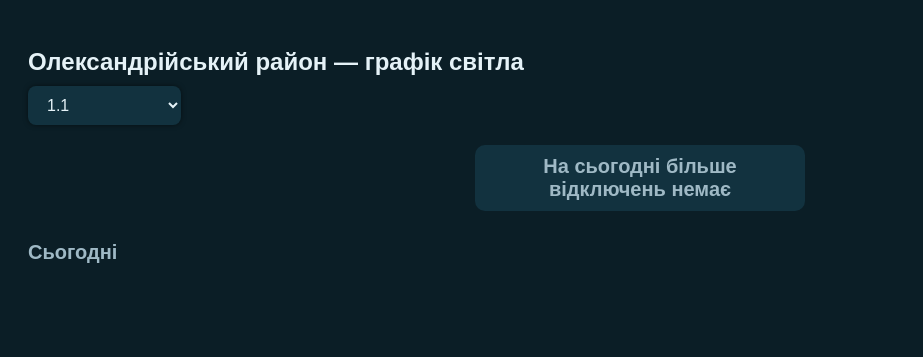
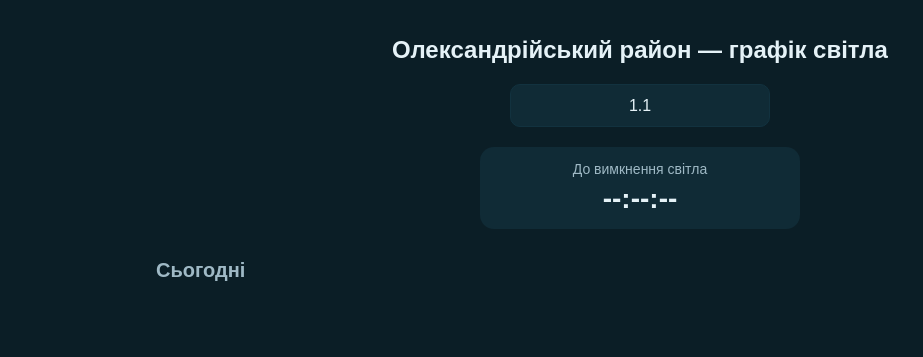
Before and after one commit to beznoschenko/AlexLight, a Python web app: template templates/index.html in a window 1280 px wide. Shown: the top 357 px of the page, without its empty margins (0-923 px from the left). Run offline with Jinja, Linux system fonts and the light colour scheme; the template is opened without the code that fills it, so the values that code supplies are empty.

Commit message:
Update index.html

```diff
--- a/templates/index.html
+++ b/templates/index.html
@@ -2,92 +2,159 @@
 <html lang="uk">
 <head>
 <meta charset="UTF-8">
+<meta name="viewport" content="width=device-width, initial-scale=1.0">
+
 <title>Графік відключень світла</title>
+
 <style>
-body {
-  background:#0b1e26;
-  color:#e5f2f7;
-  font-family:Arial, sans-serif;
-  padding:20px
+:root {
+  --bg: #0b1e26;
+  --panel: #102b36;
+  --hour: #12323f;
+  --off: #4b5d66;
+  --text: #e5f2f7;
+  --muted: #9fb9c5;
+  --accent: #1e90ff;
 }
 
-h2 { margin-bottom:10px; }
-
-/* Стиль для випадаючого списку */
-select#queue {
-  padding:10px 15px;
-  font-size:16px;
-  border-radius:8px;
-  border:none;
-  background:#12323f;
-  color:#e5f2f7;
-  cursor:pointer;
-  box-shadow: 0 0 5px rgba(0,0,0,0.5);
-  transition: all 0.2s ease-in-out;
-}
-select#queue:hover, select#queue:focus {
-  background:#1a3a4d;
-  outline:none;
-}
-select#queue option {
-  background:#0b1e26;
-  color:#e5f2f7;
+* {
+  box-sizing: border-box;
 }
 
-/* Заголовки графіків */
-h3 {
+body {
+  margin: 0;
+  background: var(--bg);
+  color: var(--text);
   font-family: Arial, sans-serif;
-  font-size: 20px;
-  font-weight: bold;
-  color: #9fb9c5; /* під стиль сайту */
-  margin-top: 30px;
-  margin-bottom: 10px; /* відступ після заголовку */
 }
 
-/* Графік */
-.timeline { display:grid; grid-template-columns:repeat(24,1fr); gap:2px; margin-top:10px }
-.hour { height:40px; background:#12323f; border-radius:4px; position:relative }
-.hour.off { background:#4b5d66 }
+.container {
+  max-width: 1000px;
+  margin: auto;
+  padding: 16px;
+}
+
+h2 {
+  text-align: center;
+  margin-bottom: 20px;
+}
+
+h3 {
+  color: var(--muted);
+  margin: 30px 0 12px;
+  font-size: 20px;
+}
+
+/* ===== Select ===== */
+.select-wrapper {
+  display: flex;
+  justify-content: center;
+  margin-bottom: 20px;
+}
+
+select {
+  background: var(--panel);
+  color: var(--text);
+  border: 1px solid var(--hour);
+  border-radius: 10px;
+  padding: 12px 16px;
+  font-size: 16px;
+  width: 100%;
+  max-width: 260px;
+  appearance: none;
+  text-align: center;
+}
+
+/* ===== Timer ===== */
+.timer-box {
+  max-width: 320px;
+  margin: 20px auto;
+  padding: 14px;
+  background: var(--panel);
+  border-radius: 14px;
+  text-align: center;
+}
+
+.timer-title {
+  font-size: 14px;
+  color: var(--muted);
+  margin-bottom: 6px;
+}
+
+.timer {
+  font-size: 28px;
+  font-weight: bold;
+}
+
+/* ===== Timeline ===== */
+.timeline-wrapper {
+  overflow-x: auto;
+}
+
+.timeline {
+  display: grid;
+  grid-template-columns: repeat(24, minmax(36px, 1fr));
+  gap: 3px;
+  min-width: 720px;
+}
+
+.hour {
+  height: 38px;
+  background: var(--hour);
+  border-radius: 4px;
+  position: relative;
+}
+
+.hour.off {
+  background: var(--off);
+}
+
 .hour::after {
   content: attr(data-hour);
-  position:absolute; top:-22px; left:50%;
-  transform:translateX(-50%);
-  font-size:12px; color:#9fb9c5
-}
-.now {
-  position:absolute; bottom:6px; left:50%;
-  transform:translateX(-50%);
-  width:8px; height:8px; background:#4cff4c; border-radius:50%
+  position: absolute;
+  top: -18px;
+  left: 50%;
+  transform: translateX(-50%);
+  font-size: 10px;
+  color: var(--muted);
 }
 
-/* Таймер */
-#next_event {
-  margin:20px auto; /* по центру */
-  font-size:20px;
-  font-weight:bold;
-  text-align:center;
-  padding:10px 15px; /* менше по ширині */
-  background:#12323f;
-  border-radius:10px;
-  display:flex;
-  justify-content:center;
-  gap:10px;
-  flex-direction: column;
-  align-items: center;
-  color: #9fb9c5;
-  max-width:300px; /* обмеження ширини */
+.now {
+  position: absolute;
+  bottom: 5px;
+  left: 50%;
+  transform: translateX(-50%);
+  width: 7px;
+  height: 7px;
+  background: var(--accent);
+  border-radius: 50%;
 }
-#next_event span.numbers { display:flex; gap:10px; margin-top:5px; justify-content:center; }
-#next_event span.numbers .number { font-size:28px; color:#4fb8d6; }
-#next_event span.numbers .label { font-size:12px; color:#9fb9c5; }
+
+/* ===== Mobile ===== */
+@media (max-width: 480px) {
+  h2 {
+    font-size: 20px;
+  }
+
+  h3 {
+    font-size: 18px;
+  }
+
+  .timer {
+    font-size: 24px;
+  }
+}
 </style>
 </head>
+
 <body>
+
+<div class="container">
 
 <h2>Олександрійський район — графік світла</h2>
 
+<div class="select-wrapper">
 <select id="queue">
-<option value="">Оберіть чергу</option>
   <option>1.1</option><option>1.2</option>
   <option>2.1</option><option>2.2</option>
   <option>3.1</option><option>3.2</option>
@@ -95,122 +162,76 @@ h3 {
   <option>5.1</option><option>5.2</option>
   <option>6.1</option><option>6.2</option>
 </select>
+</div>
 
-<div id="next_event"></div>
+<div class="timer-box">
+  <div class="timer-title" id="timerTitle">До вимкнення світла</div>
+  <div class="timer" id="timer">--:--:--</div>
+</div>
 
 <h3>Сьогодні</h3>
-<br>
+<div class="timeline-wrapper">
   <div class="timeline" id="timeline_today"></div>
+</div>
 
-<h3 id="tomorrow_title" style="display:none">Завтра</h3>
-<br>
+<h3 id="tomorrowTitle" style="display:none">Завтра</h3>
+<div class="timeline-wrapper">
   <div class="timeline" id="timeline_tomorrow"></div>
+</div>
+
+</div>
 
 <script>
-const queue = document.getElementById("queue");
-const timeline_today = document.getElementById("timeline_today");
-const timeline_tomorrow = document.getElementById("timeline_tomorrow");
-const next_event_div = document.getElementById("next_event");
+const queueSelect = document.getElementById("queue");
+const timer = document.getElementById("timer");
+const timerTitle = document.getElementById("timerTitle");
+const todayTimeline = document.getElementById("timeline_today");
+const tomorrowTimeline = document.getElementById("timeline_tomorrow");
+const tomorrowTitle = document.getElementById("tomorrowTitle");
 
-function draw(timelineDiv, ranges=[]) {
-  timelineDiv.innerHTML = "";
+queueSelect.value = localStorage.getItem("queue") || "1.1";
+
+function drawTimeline(el, ranges=[]) {
+  el.innerHTML = "";
   const now = new Date().getHours();
-  for (let h=0; h<24; h++) {
+
+  for (let h = 0; h < 24; h++) {
     const d = document.createElement("div");
     d.className = "hour";
-    d.dataset.hour = String(h).padStart(2,"0")+":00";
-    ranges.forEach(([s,e]) => { if (h>=s && h<e) d.classList.add("off"); });
-    if (timelineDiv===timeline_today && h===now) {
+    d.dataset.hour = String(h).padStart(2,"0");
+
+    ranges.forEach(([s,e]) => {
+      if (h >= s && h < e) d.classList.add("off");
+    });
+
+    if (h === now) {
       const dot = document.createElement("div");
-      dot.className="now";
+      dot.className = "now";
       d.appendChild(dot);
     }
-    timelineDiv.appendChild(d);
+
+    el.appendChild(d);
   }
 }
 
-let currentRanges = [];
+async function load(queue) {
+  localStorage.setItem("queue", queue);
 
-function updateNextEvent(ranges=[]) {
-  currentRanges = ranges;
-}
+  const today = await fetch(`/api/schedule?queue=${queue}&date=today`).then(r=>r.json());
+  drawTimeline(todayTimeline, today.ranges || []);
 
-function calculateTimer() {
-  const now = new Date();
-  const currentHour = now.getHours();
-  let nextChange = null;
-  let isOffNow = false;
-
-  for (const [start, end] of currentRanges) {
-    if (currentHour >= start && currentHour < end) {
-      nextChange = new Date();
-      nextChange.setHours(end, 0, 0, 0);
-      isOffNow = true;
-      break;
-    } else if (currentHour < start) {
-      nextChange = new Date();
-      nextChange.setHours(start, 0, 0, 0);
-      isOffNow = false;
-      break;
+  const tomorrow = await fetch(`/api/schedule?queue=${queue}&date=tomorrow`).then(r=>r.json());
+  if (tomorrow.ranges?.length) {
+    tomorrowTitle.style.display = "block";
+    drawTimeline(tomorrowTimeline, tomorrow.ranges);
+  } else {
+    tomorrowTitle.style.display = "none";
+    tomorrowTimeline.innerHTML = "";
   }
 }
 
-  if (!nextChange) {
-    next_event_div.innerHTML = "<span>На сьогодні більше відключень немає</span>";
-    return;
-  }
-
-  let diff = Math.floor((nextChange - now) / 1000);
-  const h = Math.floor(diff / 3600);
-  diff %= 3600;
-  const m = Math.floor(diff / 60);
-  const s = diff % 60;
-
-  const labelText = isOffNow ? "До увімкнення світла" : "До вимкнення світла";
-
-  next_event_div.innerHTML = `
-    <span>${labelText}</span>
-    <span class="numbers">
-      <span><div class="number">${String(h).padStart(2,'0')}</div><div class="label">год</div></span>
-      <span><div class="number">${String(m).padStart(2,'0')}</div><div class="label">хв</div></span>
-      <span><div class="number">${String(s).padStart(2,'0')}</div><div class="label">сек</div></span>
-    </span>
-  `;
-}
-
-async function update() {
-  if (!queue.value) return;
-  try {
-    localStorage.setItem("lastQueue", queue.value);
-
-    let r = await fetch(`/api/schedule?queue=${queue.value}&date=today`);
-    let j = await r.json();
-    draw(timeline_today, j.ranges || []);
-    updateNextEvent(j.ranges || []);
-
-    r = await fetch(`/api/schedule?queue=${queue.value}&date=tomorrow`);
-    j = await r.json();
-    if (j.ranges && j.ranges.length>0) {
-      draw(timeline_tomorrow, j.ranges);
-      document.getElementById("tomorrow_title").style.display = "block";
-    } else {
-      timeline_tomorrow.innerHTML = "";
-      document.getElementById("tomorrow_title").style.display = "none";
-    }
-
-  } catch(e) {
-    console.error(e);
-  }
-}
-
-const lastQueue = localStorage.getItem("lastQueue") || "1.1";
-queue.value = lastQueue;
-
-update();
-setInterval(update, 60000);
-setInterval(calculateTimer, 1000);
-queue.onchange = update;
-
+queueSelect.onchange = () => load(queueSelect.value);
+load(queueSelect.value);
 </script>
 
 </body>
```
Lines whose indentation alone changed are shown as unchanged.
